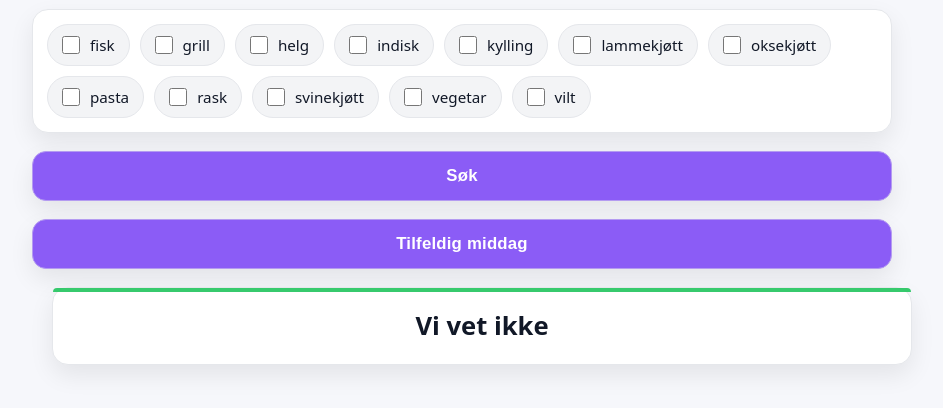
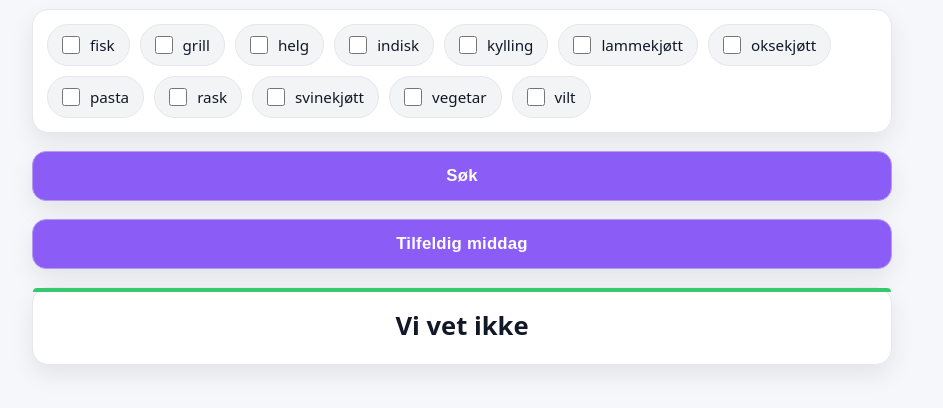
Before and after one commit to krhoybraten/hva-er-det-til-middag, a plain HTML site: page index.html in a window 1280 px wide. Shown: the part 108-516 px from the top of the page, without its empty margins (178-1121 px from the left). Drawn offline with Linux system fonts and the light colour scheme.

Commit message:
Fix padding for result cards

```diff
--- a/css/style.css
+++ b/css/style.css
@@ -112,7 +112,7 @@ body{
   /* no-op */
 }
 
-/* ===== Button ===== */
+/* ===== Buttons ===== */
 button {
   max-width: 860px;
   width: 100%;
@@ -145,6 +145,10 @@ button:active{
 }
 
 /* ===== Result ===== */
+#middag ul {
+  padding: 0px;
+}
+
 #middag ul li {
   padding: 22px 18px;
   text-align: center;
```
